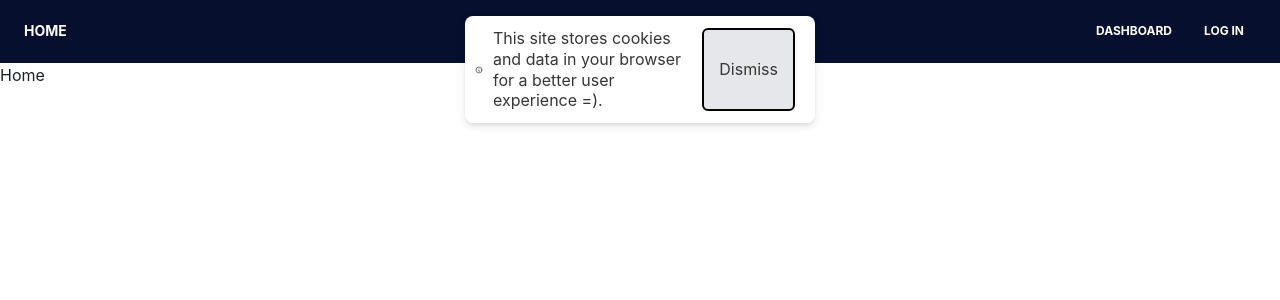
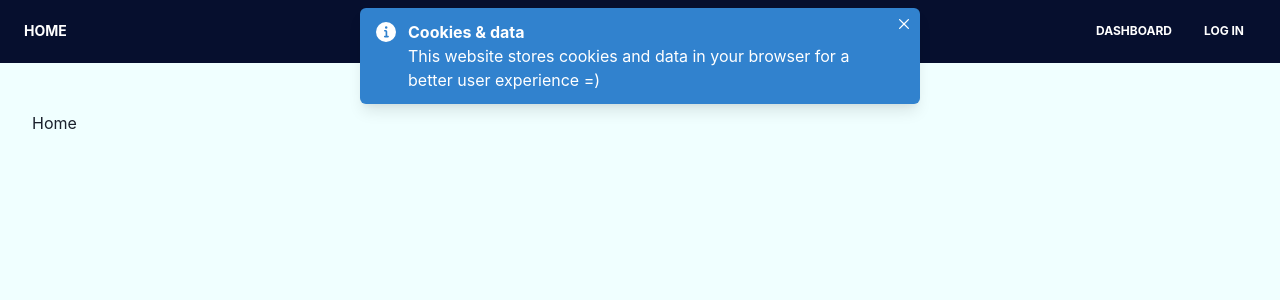
Before and after one commit to kristofferdavidsen/Pinterface, a Next.js app: page / in a window 1280 px wide. Shown: the top 300 px of the page. Built offline with nearby package versions, Linux system fonts and the light colour scheme.

Commit message:
changed toast, updated deps

```diff
--- a/components/login/LoginForm.tsx
+++ b/components/login/LoginForm.tsx
@@ -5,6 +5,7 @@ import {
 	FormLabel,
 	Input,
 	Button,
+	CircularProgress,
 } from "@chakra-ui/react"
 import { UserLogin } from "../../interfaces/UserLogin"
 import sanitize from "sanitize-html-react"
@@ -22,10 +23,12 @@ export const LoginForm: React.FC<LoginProps> = ({
 }) => {
 	const [username, setUsername] = useState<string>()
 	const [password, setPassword] = useState<string>()
+	const [isLoading, setIsLoading] = useState<boolean>(false)
 	const router = useRouter()
 
 	const submitLogin = async (e: React.FormEvent<HTMLFormElement>) => {
 		e.preventDefault()
+		setIsLoading(true)
 		const user: UserLogin = {
 			username: sanitize(username),
 			password: sanitize(password),
@@ -40,9 +43,12 @@ export const LoginForm: React.FC<LoginProps> = ({
 		})
 		if (res.ok) {
 			setLoggedIn(true)
-			router.push("/dashboard")
+			setTimeout(() => {
+				router.push("/dashboard")
+			}, 500)
 		} else {
 			failedLogin("Wrong username or password")
+			setIsLoading(false)
 		}
 	}
 
@@ -68,7 +74,11 @@ export const LoginForm: React.FC<LoginProps> = ({
 					/>
 				</FormControl>
 				<Button type="submit" colorScheme="blue" size="lg" fontSize="md">
-					Submit
+					{isLoading ? (
+						<CircularProgress isIndeterminate color="azure" />
+					) : (
+						"Log in"
+					)}
 				</Button>
 			</Stack>
 		</chakra.form>
--- a/components/registration/RegistrationForm.tsx
+++ b/components/registration/RegistrationForm.tsx
@@ -7,6 +7,7 @@ import {
 	Stack,
 	FormErrorMessage,
 	Button,
+	CircularProgress,
 } from "@chakra-ui/react"
 import { useState } from "react"
 
@@ -15,15 +16,11 @@ import { useState } from "react"
  */
 
 export const RegistrationForm: React.FC = () => {
-	const [username, setUsername] = useState("")
-	const [password, setPassword] = useState("")
-	const [passwordrepeat, setPasswordrepeat] = useState("")
-	const [email, setEmail] = useState("")
-
-	//TODO
-	const checkUsername = (username: string): boolean => {
-		return false
-	}
+	const [username, setUsername] = useState<string>("")
+	const [password, setPassword] = useState<string>("")
+	const [passwordrepeat, setPasswordrepeat] = useState<string>("")
+	const [email, setEmail] = useState<string>("")
+	const [isLoading, setIsLoading] = useState<boolean>(false)
 
 	return (
 		<chakra.form>
@@ -48,7 +45,9 @@ export const RegistrationForm: React.FC = () => {
 					<Input
 						type="email"
 						placeholder="Email"
-						onChange={(e) => setEmail(e.target.value)}
+						onChange={(e) => {
+							setEmail(e.target.value)
+						}}
 					/>
 					<FormHelperText>
 						Add your email for alert purposes, not required.
@@ -61,7 +60,9 @@ export const RegistrationForm: React.FC = () => {
 						isRequired
 						placeholder="Password"
 						type="password"
-						onChange={(e) => setPassword(e.target.value)}
+						onChange={(e) => {
+							setPassword(e.target.value)
+						}}
 					/>
 					<FormHelperText> Minimum 8, maximum 25 characters.</FormHelperText>
 					<FormErrorMessage>
@@ -74,12 +75,18 @@ export const RegistrationForm: React.FC = () => {
 						isRequired
 						placeholder="Repeat password"
 						type="password"
-						onChange={(e) => setPasswordrepeat(e.target.value)}
+						onChange={(e) => {
+							setPasswordrepeat(e.target.value)
+						}}
 					/>
 					<FormErrorMessage>Passwords are not equal.</FormErrorMessage>
 				</FormControl>
 				<Button type="submit" colorScheme="blue" size="lg" fontSize="md">
-					Submit
+					{isLoading ? (
+						<CircularProgress isIndeterminate size="24px" />
+					) : (
+						"Submit"
+					)}
 				</Button>
 			</Stack>
 		</chakra.form>
--- a/package.json
+++ b/package.json
@@ -22,9 +22,8 @@
 		"postcss": "^8.2.14",
 		"react": "^17.0.2",
 		"react-dom": "^17.0.2",
-		"react-hot-toast": "^2.0.0",
 		"sanitize-html-react": "^1.13.0",
-		"tailwindcss": "^2.1.4"
+		"tailwindcss": "^2.2.2"
 	},
 	"license": "MIT",
 	"devDependencies": {
--- a/pages/dashboard.tsx
+++ b/pages/dashboard.tsx
@@ -1,13 +1,13 @@
-import { GetStaticProps, InferGetStaticPropsType } from "next"
+import { GetStaticProps } from "next"
 import { useRouter } from "next/router"
 import { useContext, useEffect } from "react"
 import Navbar from "../components/Navbar"
 import { TempList } from "../components/TempList"
 import { Temperature } from "../interfaces/Temperature"
 import { connectToDatabase } from "../util/mongodb"
-import { Toaster } from "react-hot-toast"
 import Head from "next/head"
 import { LoginContext } from "./_app"
+import { CircularProgress, Box, useColorModeValue } from "@chakra-ui/react"
 
 type DashboardProps = {
 	temperatures: Array<Temperature>
@@ -29,19 +29,31 @@ const Dashboard: React.FC<DashboardProps> = ({ temperatures }) => {
 				<title>Dashboard - Pinterface</title>
 				<meta name="viewport" content="initial-scale:1.0, width=device-width" />
 			</Head>
-			<div>
-				<Toaster position="top-center" />
-			</div>
 			<Navbar />
-			<div className="container grid grid-cols-1 m-auto">
-				<TempList temperatures={temperatures} />
-			</div>
+			<Box
+				bg={useColorModeValue("azure", "inherit")}
+				minH="100vh"
+				py="12"
+				px={{ base: "4", lg: "8" }}
+			>
+				{loggedIn ? (
+					<>
+						<div className="container grid grid-cols-1 m-auto">
+							<TempList temperatures={temperatures} />
+						</div>
+					</>
+				) : (
+					<>
+						<CircularProgress isIndeterminate size="xl" />
+					</>
+				)}
+			</Box>
 		</>
 	)
 }
 export default Dashboard
 
-export const getStaticProps: GetStaticProps = async (context: any) => {
+export const getStaticProps: GetStaticProps = async () => {
 	const { db } = await connectToDatabase()
 	const temps = await db.collection("temperatur").find({}).toArray()
 
--- a/pages/index.tsx
+++ b/pages/index.tsx
@@ -1,56 +1,34 @@
 import { useEffect } from "react"
 import Navbar from "../components/Navbar"
-import toast, { Toaster } from "react-hot-toast"
 import Head from "next/head"
+import { useToast } from "@chakra-ui/toast"
+import { Box } from "@chakra-ui/layout"
+import { useColorModeValue } from "@chakra-ui/color-mode"
 
 const Home: React.FC = () => {
+	const toast = useToast()
+
 	useEffect(() => {
 		const cookieItem = window.localStorage.getItem("cookie-info")
+		console.log(cookieItem)
 		if (!cookieItem) {
-			toast(
-				(t) => (
-					<div className="grid grid-flow-col grid-cols-3">
-						<span className="col-span-2">
-							This site stores cookies and data in your browser for a better
-							user experience =).
-						</span>
-						<button
-							className="ml-2 p-2 bg-gray-200 border-black border-2 active:bg-gray-400 rounded-md flex-1"
-							onClick={() => toast.dismiss(t.id)}
-						>
-							Dismiss
-						</button>
-					</div>
-				),
-				{
-					duration: 10000,
-					icon: (
-						<svg
-							xmlns="http://www.w3.org/2000/svg"
-							className="h-6 w-6"
-							fill="none"
-							viewBox="0 0 24 24"
-							stroke="currentColor"
-						>
-							<path
-								strokeLinecap="round"
-								strokeLinejoin="round"
-								strokeWidth={2}
-								d="M13 16h-1v-4h-1m1-4h.01M21 12a9 9 0 11-18 0 9 9 0 0118 0z"
-							/>
-						</svg>
-					),
-				}
-			)
-			window.localStorage.setItem("cookie-info", String(true))
+			toast({
+				status: "info",
+				title: "Cookies & data",
+				description:
+					"This website stores cookies and data in your browser for a better user experience =)",
+				isClosable: true,
+				onCloseComplete: () =>
+					window.localStorage.setItem("cookie-info", String(true)),
+				duration: 10000,
+				position: "top",
+				variant: "solid",
+			})
 		}
 	})
 
 	return (
 		<>
-			<div>
-				<Toaster position="top-center" />
-			</div>
 			<Head>
 				<title>Index - Pinterface</title>
 				<meta
@@ -59,7 +37,14 @@ const Home: React.FC = () => {
 				></meta>
 			</Head>
 			<Navbar />
-			<p>Home</p>
+			<Box
+				bg={useColorModeValue("azure", "inherit")}
+				minH="100vh"
+				py="12"
+				px={{ base: "4", lg: "8" }}
+			>
+				<p>Home</p>
+			</Box>
 		</>
 	)
 }
--- a/pages/login.tsx
+++ b/pages/login.tsx
@@ -2,30 +2,40 @@
 
 import { NextRouter, useRouter } from "next/router"
 import { useContext, useEffect } from "react"
-import toast, { Toaster } from "react-hot-toast"
 import Head from "next/head"
 import Navbar from "../components/Navbar"
 import Login from "../components/login/Login"
 import { LoginContext } from "../pages/_app"
+import { useToast } from "@chakra-ui/react"
 
 const LoginPage: React.FC = () => {
 	const { loggedIn } = useContext(LoginContext)
 	const router: NextRouter = useRouter()
-
+	const toast = useToast()
 	useEffect(() => {
 		loggedIn === true && router.push("/dashboard")
 		const { error, red } = router.query
 		if (error === "1" && red === "dashboard") {
-			toast.error("Please log in", { duration: 4000 })
+			toast({
+				status: "error",
+				title: "Please log in.",
+				duration: 4000,
+				variant: "subtle",
+			})
 		}
 	}, []) //exhaustive deps, but I don't want to trigger this effect more than once.
 
-	const failedLogin = (errorMsg: string) => toast.error(errorMsg)
+	const failedLogin = (errorMsg: string) => {
+		toast({
+			title: errorMsg,
+			duration: 4000,
+			status: "error",
+			variant: "subtle",
+			position: "top",
+		})
+	}
 	return (
 		<div>
-			<div>
-				<Toaster position="top-center" />
-			</div>
 			<Head>
 				<title>Login - Pinterface</title>
 				<meta
--- a/tailwind.config.js
+++ b/tailwind.config.js
@@ -1,4 +1,5 @@
 module.exports = {
+	mode: "jit",
 	purge: ["./pages/**/*.{js,ts,jsx,tsx}", "./components/**/*.{js,ts,jsx,tsx}"],
 	darkMode: false, // or 'media' or 'class'
 	theme: {
```
Also changed, not shown: 1 other file (tests, documents, lock files or other folders).
